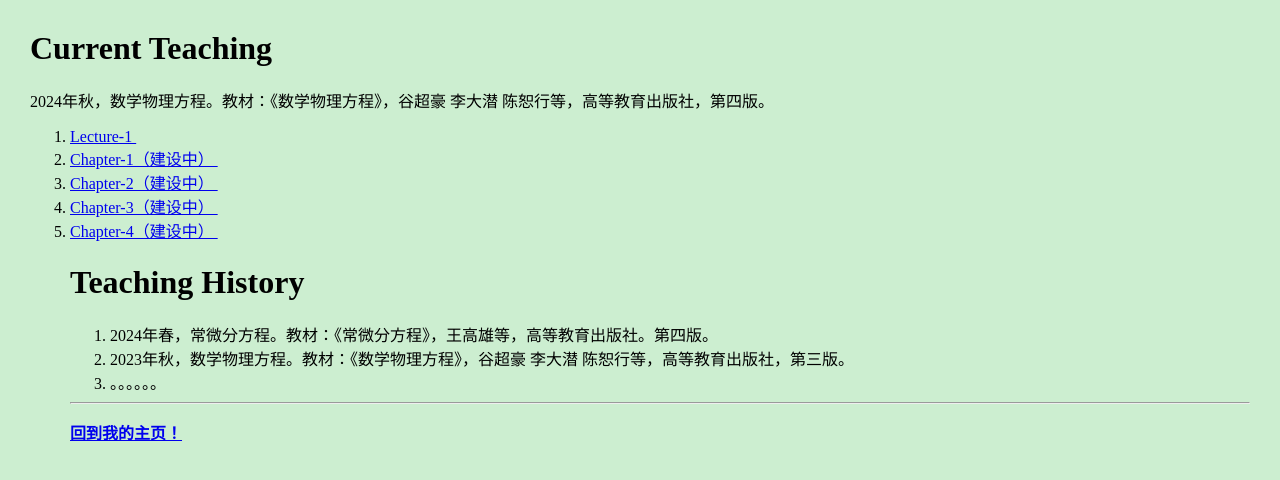
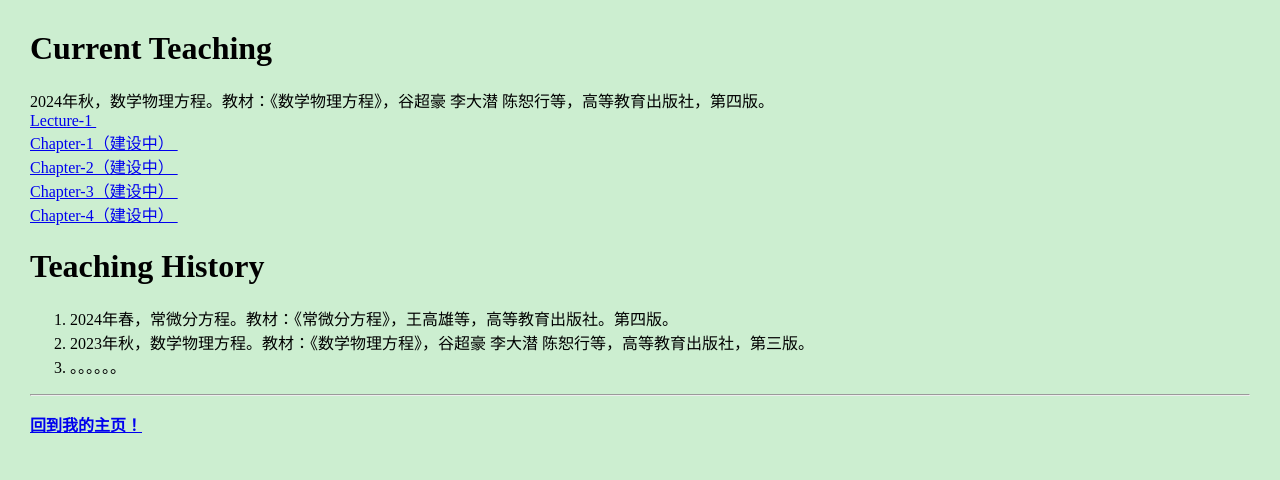
Before and after one commit to wanggangwei82/wanggangwei82.github.io, a Jekyll site: the page teaching.html, which Jekyll copies as it is, in a window 1280 px wide. Shown: the top 480 px of the page. Built offline with Jekyll 4.4.1, drawn with Linux system fonts in a browser that asks for light colours.

Commit message:
Update teaching.html

```diff
--- a/teaching.html
+++ b/teaching.html
@@ -25,13 +25,12 @@
 <h1> Current Teaching </h1>
 
 2024年秋，数学物理方程。教材：《数学物理方程》，谷超豪 李大潜 陈恕行等，高等教育出版社，第四版。<br>
- <ol>
-                <li>
-        <a href="Equations of Mathematical Physics/L-1.pdf"> Lecture-1 </a> &nbsp;<br>  </li>
-       <li>  <a href="Equations of Mathematical Physics/C-1建设中.pdf">  Chapter-1（建设中） </a> &nbsp; <br></li>
-        <li>   <a href="Equations of Mathematical Physics/CH2.pdf"> Chapter-2（建设中） </a> &nbsp; <br></li>
-          <li>  <a href="Equations of Mathematical Physics/CH3.pdf"> Chapter-3（建设中） </a> &nbsp; <br></li>
-         <li>  <a href="Equations of Mathematical Physics/CH4.pdf"> Chapter-4（建设中） </a> &nbsp; <br></li>
+
+        <a href="Equations of Mathematical Physics/L-1.pdf"> Lecture-1 </a> &nbsp;<br>
+       <a href="Equations of Mathematical Physics/C-1建设中.pdf">  Chapter-1（建设中） </a> &nbsp; <br>
+         <a href="Equations of Mathematical Physics/CH2.pdf"> Chapter-2（建设中） </a> &nbsp; <br>
+          <a href="Equations of Mathematical Physics/CH3.pdf"> Chapter-3（建设中） </a> &nbsp; <br>
+          <a href="Equations of Mathematical Physics/CH4.pdf"> Chapter-4（建设中） </a> &nbsp; <br>
 
 
 <h1>Teaching History</h1>
```
